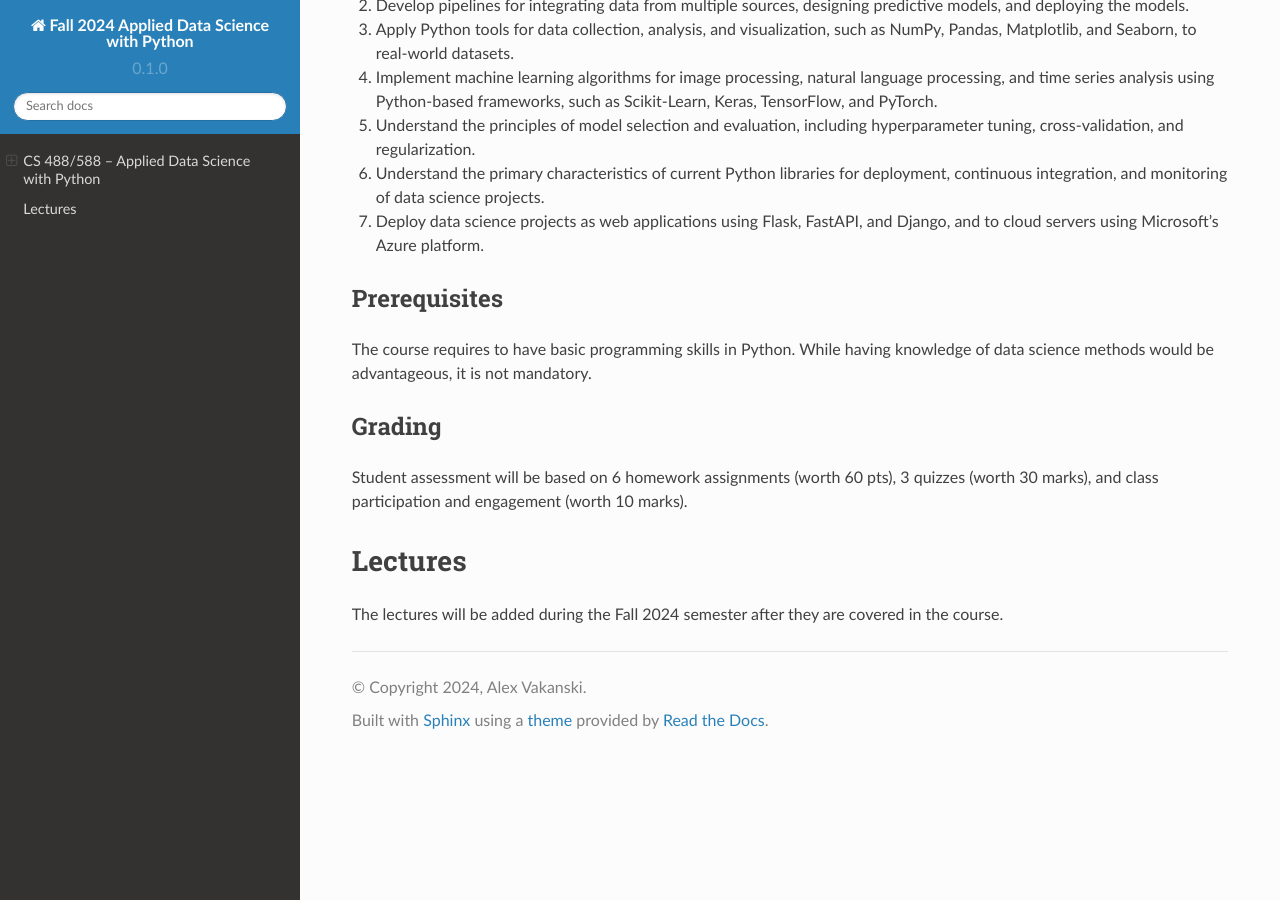
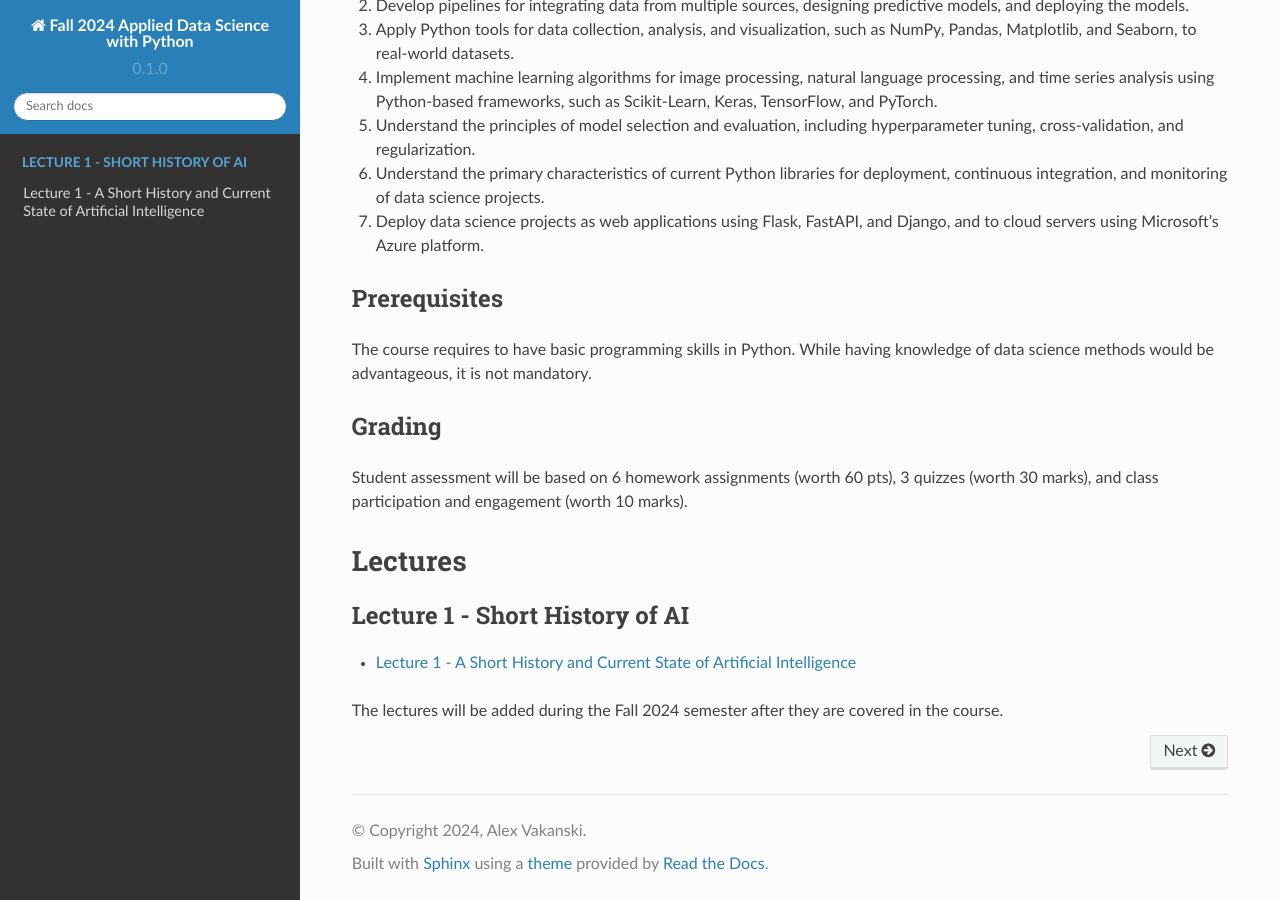
Before and after one commit to avakanski/Fall-2024-Applied-Data-Science-with-Python, a Sphinx documentation site: the page built from docs/index.rst, in a window 1280 px wide and 900 px high, scrolled down 958 px. Built offline with Sphinx 7.4.7 and the Read the Docs theme 2.0.0, drawn with Linux system fonts in a browser that asks for light colours.

Commit message:
Update index.rst

```diff
--- a/docs/index.rst
+++ b/docs/index.rst
@@ -45,4 +45,10 @@ Student assessment will be based on 6 homework assignments (worth 60 pts), 3 qui
 
 Lectures
 ============
+
+.. toctree::
+   :caption: Lecture 1 - Short History of AI
+
+   pdf_link_lecture1
+
 The lectures will be added during the Fall 2024 semester after they are covered in the course.
```
